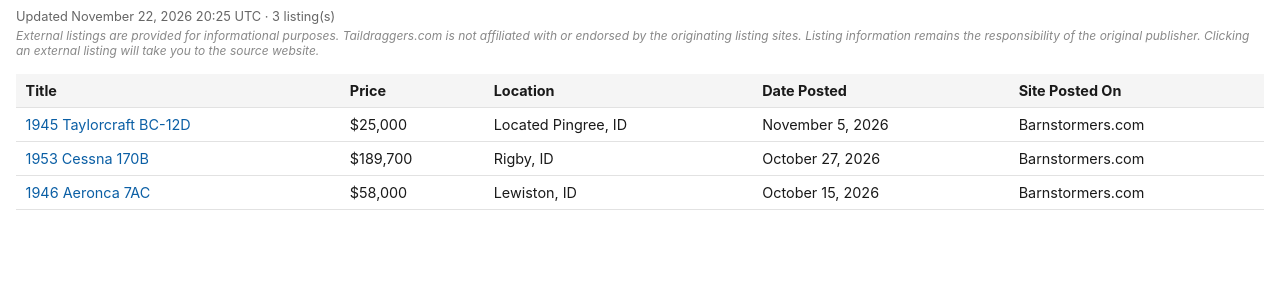
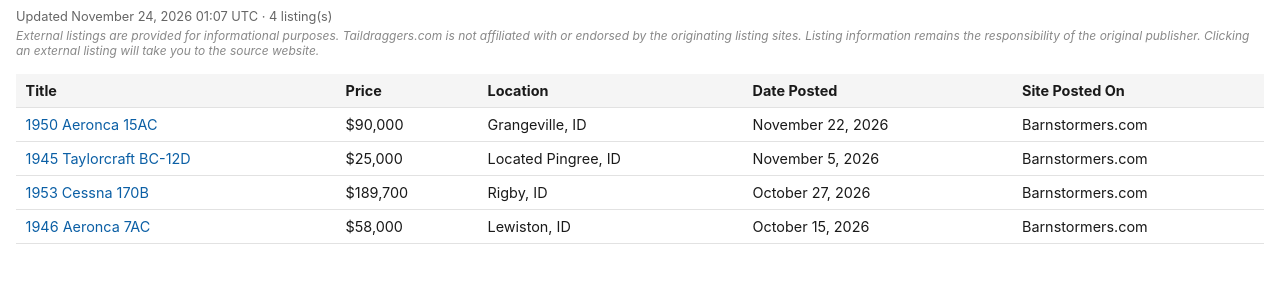
Before and after one commit to taildraggers/idaho, a plain HTML site: page docs/index.html in a window 1280 px wide. Shown: the part 43-326 px from the top of the page. Drawn offline with Linux system fonts and the light colour scheme.

Commit message:
Update Idaho listings (2026-11-24)

```diff
--- a/docs/index.html
+++ b/docs/index.html
@@ -58,13 +58,14 @@
 </head>
 <body>
   <h1>Taildragger Ads in Idaho</h1>
-  <div class="updated">Updated November 22, 2026 20:25 UTC &middot; 3 listing(s)</div>
+  <div class="updated">Updated November 24, 2026 01:07 UTC &middot; 4 listing(s)</div>
   <div class="disclaimer">External listings are provided for informational purposes. Taildraggers.com is not affiliated with or endorsed by the originating listing sites. Listing information remains the responsibility of the original publisher. Clicking an external listing will take you to the source website.</div>
   <table>
     <thead>
       <tr><th>Title</th><th>Price</th><th>Location</th><th>Date Posted</th><th>Site Posted On</th></tr>
     </thead>
     <tbody>
+        <tr><td><a href="https://www.barnstormers.com/classified-2085164-1950-Aeronca-15AC-Sedan-O-300.html" target="_blank" rel="noopener noreferrer">1950 Aeronca 15AC</a></td><td>$90,000</td><td>Grangeville, ID</td><td>November 22, 2026</td><td>Barnstormers.com</td></tr>
         <tr><td><a href="https://www.barnstormers.com/classified-2076733-1945-BC12D-Taylorcraft-Project.html" target="_blank" rel="noopener noreferrer">1945 Taylorcraft BC-12D</a></td><td>$25,000</td><td>Located Pingree, ID</td><td>November 5, 2026</td><td>Barnstormers.com</td></tr>
         <tr><td><a href="https://www.barnstormers.com/classified-2056599-1953-C-170B---220HP-Franklin.html" target="_blank" rel="noopener noreferrer">1953 Cessna 170B</a></td><td>$189,700</td><td>Rigby, ID</td><td>October 27, 2026</td><td>Barnstormers.com</td></tr>
         <tr><td><a href="https://www.barnstormers.com/classified-2070538-1946-Aeronca-7Ac.html" target="_blank" rel="noopener noreferrer">1946 Aeronca 7AC</a></td><td>$58,000</td><td>Lewiston, ID</td><td>October 15, 2026</td><td>Barnstormers.com</td></tr>
```
